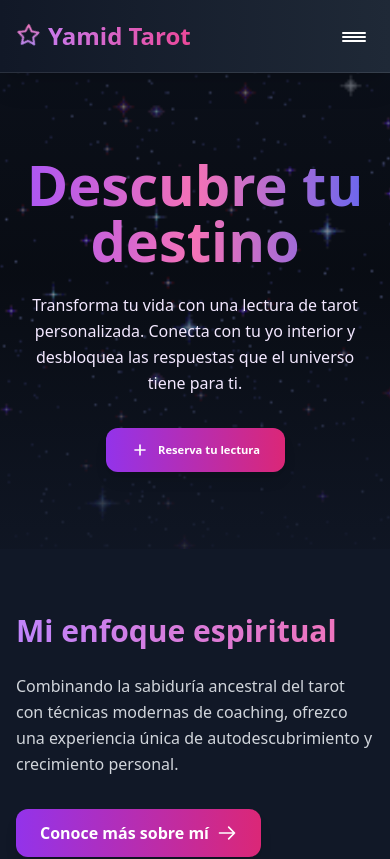
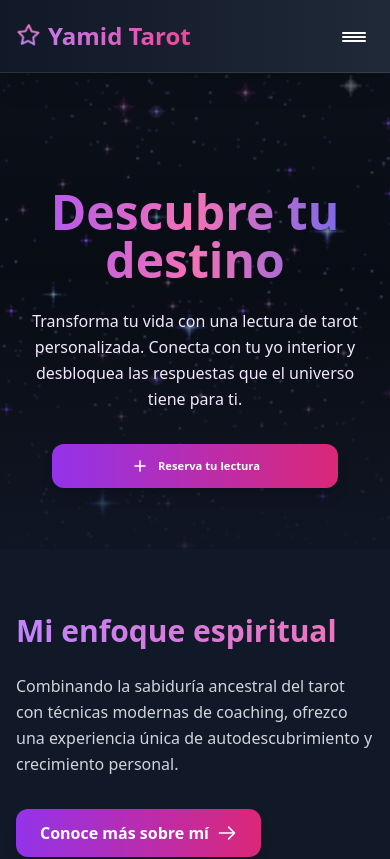
Before and after one commit to yamiddevofic/yamidstarot, a React (Vite) app in the folder app/: page / in a window 390 px wide. Shown: the top 859 px of the page. Built offline with nearby package versions, Linux system fonts and the light colour scheme.

Commit message:
ajustes hero

```diff
--- a/app/src/components/sections/HeroSection.tsx
+++ b/app/src/components/sections/HeroSection.tsx
@@ -2,7 +2,7 @@ import { motion } from 'framer-motion';
 import { heroAnimation } from '../../animations/variants';
 
 export const HeroSection = () => (
-  <section id="inicio" className="relative min-h-[65vh] md:min-h-[75vh] flex items-center justify-center pt-20">
+  <section id="inicio" className="relative min-h-[65vh] md:min-h-[75vh] flex items-center justify-center pt-32 md:pt-25">
     <div className="absolute inset-0 z-0">
       <img src="./fondo-animados-estrellas.gif" alt="Yamid Tarot" className="w-full h-full object-cover" />
       <div className="absolute inset-0 bg-gradient-to-b from-gray-900/70 via-gray-900/50 to-gray-900/90" />
@@ -11,7 +11,7 @@ export const HeroSection = () => (
     <div className="relative z-10 container mx-auto px-4 py-12 sm:py-16">
       <motion.div className="text-center max-w-4xl mx-auto" {...heroAnimation}>
         <motion.h1
-          className="text-[3.5rem] sm:text-5xl md:text-6xl lg:text-8xl font-bold mb-6 bg-gradient-to-r from-purple-500 via-pink-400 to-indigo-500 bg-clip-text text-transparent leading-none md:leading-relaxed"
+          className="text-[3rem] sm:text-5xl md:text-6xl lg:text-8xl font-bold mb-6 bg-gradient-to-r from-purple-500 via-pink-400 to-indigo-500 bg-clip-text text-transparent leading-none md:leading-relaxed"
           initial={{ opacity: 0, y: -50 }}
           animate={{ opacity: 1, y: 0 }}
           transition={{ duration: 1, delay: 0.5 }}
@@ -28,15 +28,15 @@ export const HeroSection = () => (
           Transforma tu vida con una lectura de tarot personalizada. Conecta con tu yo interior y desbloquea las respuestas que el universo tiene para ti.
         </motion.p>
 
-        <div className="grid grid-cols-1 gap-4 sm:gap-6 max-w-2xl mx-auto">
+        <div className="grid grid-cols-1 gap-4 sm:gap-6 w-auto max-w-auto place-items-center">
           <a
             href="https://wa.me/+573124673850?text=Hola%2C%20estoy%20interesado%20en%20reservar%20una%20lectura%20de%20tarot%20contigo."
             target="_blank"
             rel="noopener noreferrer"
-            className="w-full flex items-center justify-center"
+            className="w-[80%] md:w-[50%] flex items-center justify-center"
           >
             <motion.button
-              className="w-[50%] px-6 py-3 bg-gradient-to-r from-purple-600 to-pink-600 text-white font-bold rounded-xl shadow-lg hover:shadow-purple-600/40 flex items-center justify-center gap-2 transition-all"
+              className="w-[100%] px-6 py-3 bg-gradient-to-r from-purple-600 to-pink-600 text-white font-bold rounded-xl shadow-lg hover:shadow-purple-600/40 flex items-center justify-center gap-2 transition-all"
               whileHover={{ scale: 1.02, y: -2 }}
               whileTap={{ scale: 0.98 }}
             >
```
